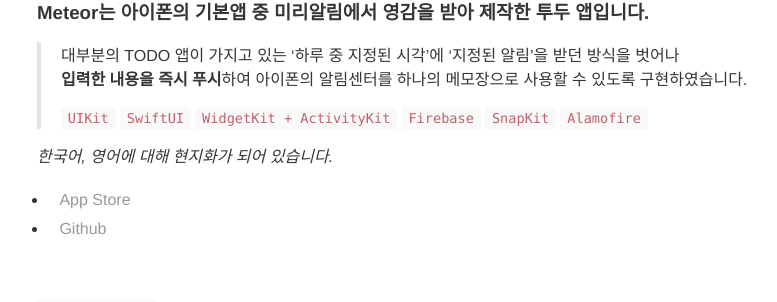
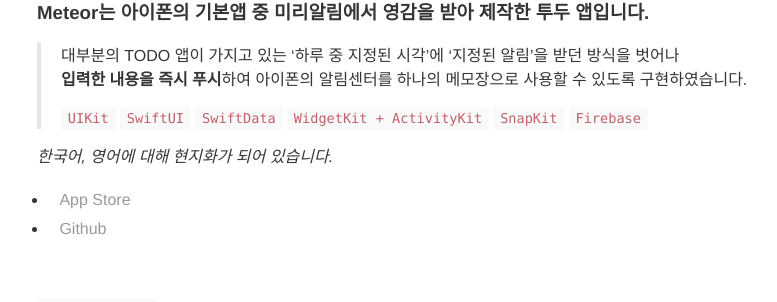
Before and after one commit to soduma/soduma.github.io, a Jekyll site: the page built from index.md, in a window 1280 px wide and 900 px high, scrolled down 3515 px. Shown: the part 150-452 px from the top of the window, without its empty margins (203-980 px from the left). Built offline with Jekyll 4.4.1, drawn with Linux system fonts in a browser that asks for light colours; our own code applies the rules of GitHub Pages for plain Markdown files.

Commit message:
update index

```diff
--- a/index.md
+++ b/index.md
@@ -113,10 +113,10 @@
 >
 >`UIKit`
 >`SwiftUI`
+>`SwiftData`
 >`WidgetKit + ActivityKit`
+>`SnapKit`
 >`Firebase`
->`SnapKit`
->`Alamofire`
 
 *한국어, 영어에 대해 현지화가 되어 있습니다.*
 - [App Store](https://apps.apple.com/kr/app/meteor/id1562989730)
```
